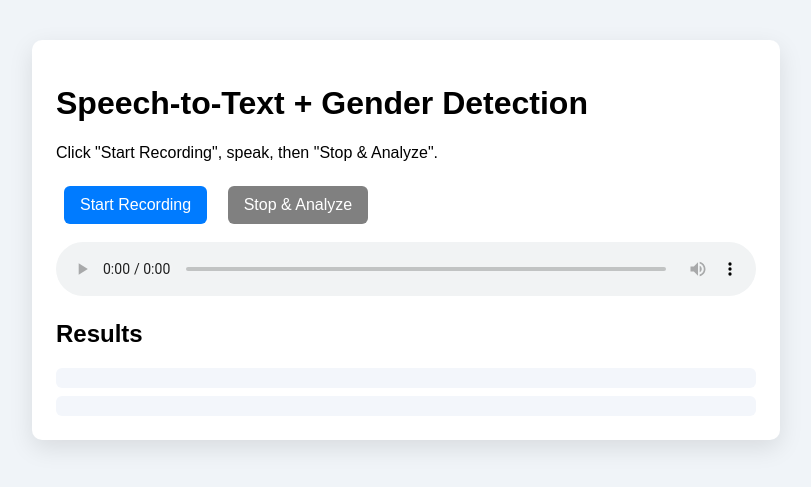
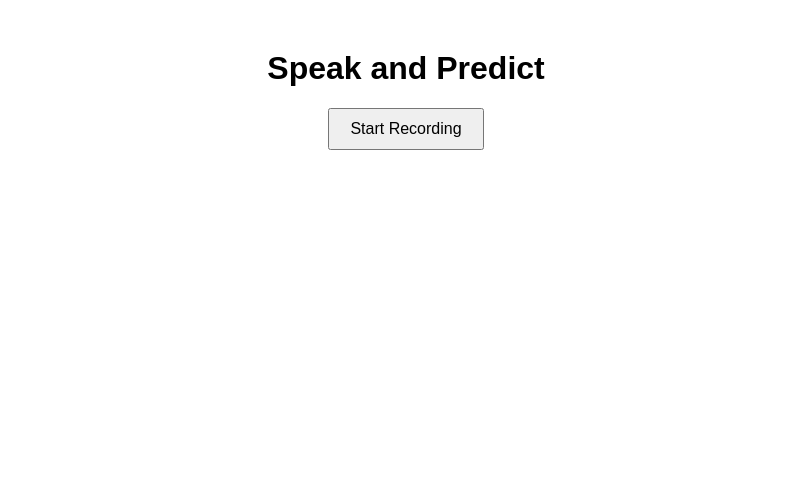
Before and after one commit to Sanjai229/Speech-recognition, a Flask app: page / in a window 1280 px wide. Shown: the top 487 px of the page, without its empty margins (234-1045 px from the left). Run offline with Flask 2, Linux system fonts and the light colour scheme.

Commit message:
Flask speech-to-text + gender detection app using SpeechRecognition

```diff
--- a/app.py
+++ b/app.py
@@ -1,78 +1,56 @@
 from flask import Flask, render_template, request, jsonify
-import whisper
-import torch
-import soundfile as sf
-from pyannote.audio import Model
-import os
+import speech_recognition as sr
 import numpy as np
 
 app = Flask(__name__)
 
-# ------------------------
-# Dynamic Uploads Folder
-# ------------------------
-UPLOAD_FOLDER = "uploads"
-os.makedirs(UPLOAD_FOLDER, exist_ok=True)
+def predict_gender(audio_data):
+    """
+    Simple gender prediction using pitch estimation
+    (This is a placeholder; you can replace with ML model if needed)
+    """
+    # Convert raw audio to numpy array
+    y = np.frombuffer(audio_data, np.int16)
+    # Estimate pitch using FFT
+    fft = np.fft.fft(y)
+    freqs = np.fft.fftfreq(len(fft))
+    magnitude = np.abs(fft)
+    peak_freq = abs(freqs[np.argmax(magnitude)])
 
-# ------------------------
-# Load Models
-# ------------------------
-print("Loading Whisper model...")
-whisper_model = whisper.load_model("base")
-print("Whisper loaded.")
+    # Simple threshold to predict male/female
+    if peak_freq < 0.1:
+        return "Male"
+    else:
+        return "Female"
 
-print("Loading Pyannote gender model...")
-gender_model = Model.from_pretrained("pyannote/gender", use_auth_token=None)
-print("Gender model loaded.")
-
-# ------------------------
-# Routes
-# ------------------------
 @app.route("/")
 def index():
     return render_template("index.html")
 
+@app.route("/predict", methods=["POST"])
+def predict():
+    if "audio" not in request.files:
+        return jsonify({"error": "No audio file uploaded"}), 400
 
-@app.route("/analyze", methods=["POST"])
-def analyze():
-    if "audio_data" not in request.files:
-        return jsonify({"error": "No audio uploaded"}), 400
+    file = request.files["audio"]
+    recognizer = sr.Recognizer()
 
-    audio_file = request.files["audio_data"]
-    filename = os.path.join(UPLOAD_FOLDER, audio_file.filename)
-    audio_file.save(filename)
+    with sr.AudioFile(file) as source:
+        audio = recognizer.record(source)
 
-    # --- 1) Transcription ---
-    result = whisper_model.transcribe(filename)
-    transcription = result["text"]
+    # Convert to text using Google API
+    try:
+        text = recognizer.recognize_google(audio)
+    except sr.UnknownValueError:
+        text = "Could not understand audio"
+    except sr.RequestError:
+        text = "Could not request results from Google API"
 
-    # --- 2) Gender Prediction ---
-    waveform, sample_rate = sf.read(filename)
-    if len(waveform.shape) > 1:
-        waveform = np.mean(waveform, axis=1)  # mono
-    waveform_tensor = torch.tensor(waveform).float().unsqueeze(0)
+    # Gender prediction
+    audio_data = audio.get_raw_data()
+    gender = predict_gender(audio_data)
 
-    with torch.no_grad():
-        gender_result = gender_model(waveform_tensor, sample_rate=sample_rate)
+    return jsonify({"text": text, "gender": gender})
 
-    male_score = float(gender_result["male"])
-    female_score = float(gender_result["female"])
-    if male_score > female_score:
-        gender_label = "Male"
-        confidence = male_score
-    else:
-        gender_label = "Female"
-        confidence = female_score
-
-    return jsonify({
-        "transcription": transcription,
-        "gender": gender_label,
-        "confidence": round(confidence*100, 2)
-    })
-
-
-# ------------------------
-# Run server (Render-ready)
-# ------------------------
 if __name__ == "__main__":
-    app.run(debug=False, host="0.0.0.0", port=int(os.environ.get("PORT", 5000)))
+    app.run(debug=True)
--- a/runtime.txt
+++ b/runtime.txt
@@ -1 +1 @@
-python-3.10.13
+python-3.13.4
--- a/static/style.css
+++ b/static/style.css
@@ -1,47 +1,15 @@
 body {
     font-family: Arial, sans-serif;
-    background: #f0f4f8;
-    margin: 0; padding: 0;
-}
-
-.container {
-    width: 700px;
-    margin: 40px auto;
-    padding: 24px;
-    background: #fff;
-    border-radius: 10px;
-    box-shadow: 0 8px 25px rgba(0,0,0,0.1);
+    text-align: center;
+    margin-top: 50px;
 }
 
 button {
-    padding: 10px 16px;
-    margin: 8px;
+    padding: 10px 20px;
     font-size: 16px;
-    border: none;
-    border-radius: 6px;
-    background: #007bff;
-    color: white;
-    cursor: pointer;
 }
 
-button:disabled {
-    background: gray;
-    cursor: not-allowed;
-}
-
-audio {
-    margin-top: 10px;
-    width: 100%;
-}
-
-h2 {
+p {
+    font-size: 18px;
     margin-top: 20px;
 }
-
-#transcription, #gender {
-    padding: 10px;
-    background: #f3f6fb;
-    border-radius: 6px;
-    margin-top: 8px;
-    white-space: pre-wrap;
-}
--- a/templates/index.html
+++ b/templates/index.html
@@ -1,64 +1,51 @@
 <!DOCTYPE html>
 <html>
 <head>
-    <meta charset="UTF-8">
-    <title>Speech-to-Text & Gender Detection</title>
-    <link rel="stylesheet" href="/static/style.css">
+    <title>Speech to Text + Gender Detection</title>
+    <link rel="stylesheet" href="{{ url_for('static', filename='style.css') }}">
 </head>
 <body>
-    <div class="container">
-        <h1>Speech-to-Text + Gender Detection</h1>
-        <p>Click "Start Recording", speak, then "Stop & Analyze".</p>
-
-        <button id="start-btn">Start Recording</button>
-        <button id="stop-btn" disabled>Stop & Analyze</button>
-        <audio id="audio-preview" controls></audio>
-
-        <h2>Results</h2>
-        <div id="transcription"></div>
-        <div id="gender"></div>
-    </div>
+    <h1>Speak and Predict</h1>
+    <button id="recordBtn">Start Recording</button>
+    <p id="resultText"></p>
+    <p id="resultGender"></p>
 
     <script>
-    let mediaRecorder;
-    let audioChunks = [];
+        const recordBtn = document.getElementById("recordBtn");
+        const resultText = document.getElementById("resultText");
+        const resultGender = document.getElementById("resultGender");
 
-    const startBtn = document.getElementById("start-btn");
-    const stopBtn = document.getElementById("stop-btn");
-    const audioPreview = document.getElementById("audio-preview");
-    const transcriptionDiv = document.getElementById("transcription");
-    const genderDiv = document.getElementById("gender");
+        recordBtn.addEventListener("click", async () => {
+            const stream = await navigator.mediaDevices.getUserMedia({ audio: true });
+            const mediaRecorder = new MediaRecorder(stream);
+            let audioChunks = [];
 
-    startBtn.addEventListener("click", async () => {
-        audioChunks = [];
-        let stream = await navigator.mediaDevices.getUserMedia({ audio: true });
-        mediaRecorder = new MediaRecorder(stream);
-        mediaRecorder.start();
-        mediaRecorder.ondataavailable = e => audioChunks.push(e.data);
+            mediaRecorder.ondataavailable = event => {
+                audioChunks.push(event.data);
+            };
 
-        startBtn.disabled = true;
-        stopBtn.disabled = false;
-    });
+            mediaRecorder.onstop = async () => {
+                const audioBlob = new Blob(audioChunks, { type: "audio/wav" });
+                const formData = new FormData();
+                formData.append("audio", audioBlob, "speech.wav");
 
-    stopBtn.addEventListener("click", () => {
-        mediaRecorder.stop();
-        mediaRecorder.onstop = async () => {
-            const audioBlob = new Blob(audioChunks, { type: "audio/wav" });
-            audioPreview.src = URL.createObjectURL(audioBlob);
+                const response = await fetch("/predict", {
+                    method: "POST",
+                    body: formData
+                });
 
-            let formData = new FormData();
-            formData.append("audio_data", audioBlob, "recording.wav");
+                const data = await response.json();
+                resultText.innerText = "Text: " + data.text;
+                resultGender.innerText = "Gender: " + data.gender;
+            };
 
-            let response = await fetch("/analyze", { method: "POST", body: formData });
-            let result = await response.json();
-
-            transcriptionDiv.innerHTML = "<strong>Transcription:</strong> " + result.transcription;
-            genderDiv.innerHTML = "<strong>Gender:</strong> " + result.gender + " (" + result.confidence + "% confidence)";
-
-            startBtn.disabled = false;
-            stopBtn.disabled = true;
-        };
-    });
+            mediaRecorder.start();
+            recordBtn.innerText = "Recording...";
+            setTimeout(() => {
+                mediaRecorder.stop();
+                recordBtn.innerText = "Start Recording";
+            }, 5000); // record 5 seconds
+        });
     </script>
 </body>
 </html>
```
Also changed, not shown: requirements.txt (+4 -6 lines).
